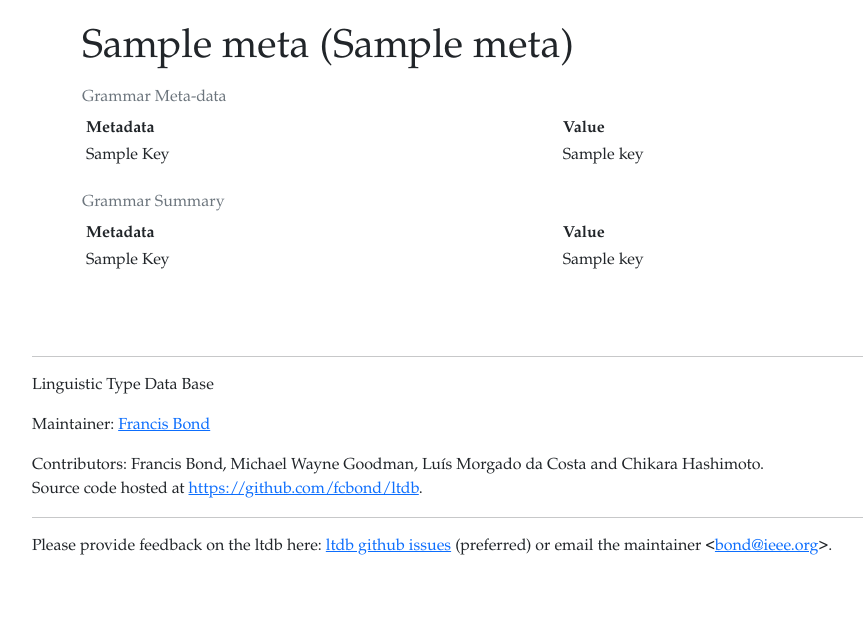
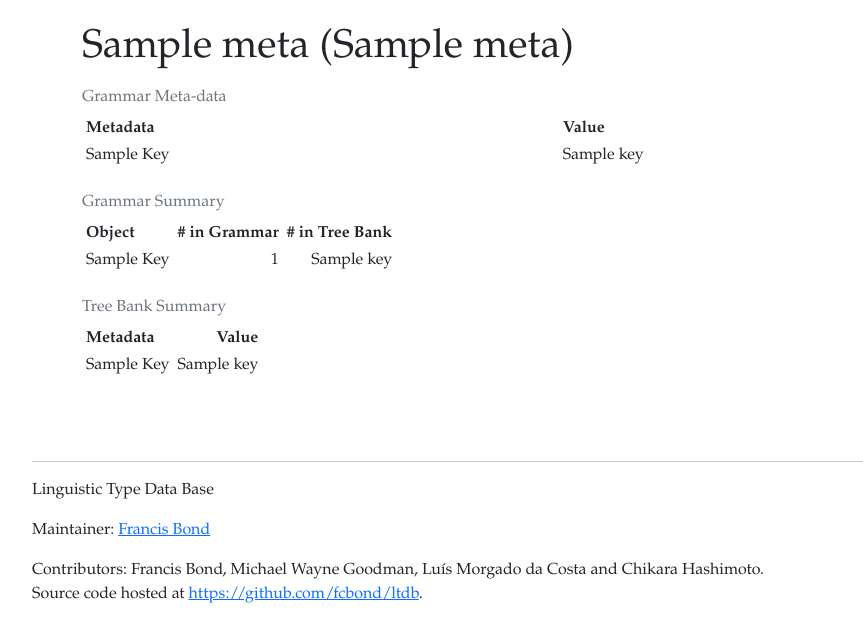
Before and after one commit to fcbond/ltdb, a Flask app: template web/templates/grammar.html in a window 1280 px wide. Shown: the part 76-695 px from the top of the page, without its empty margins (88-951 px from the left). Before the commit the page ends 631 px from the top, so only its background shows below. Run offline with Flask 3, Linux system fonts and the light colour scheme; the template is opened without the code that fills it: most values are stand-ins (such as "Sample title", 1, 10 or a date in 2020); some libraries are stand-ins or nearby versions.

Commit message:
add summary of corpus

```diff
--- a/scripts/gold2db.py
+++ b/scripts/gold2db.py
@@ -7,6 +7,11 @@ import json
 import warnings
 
 def extract_span(terminal):
+    """
+    Try to get the start and end of the construction
+    """
+    if not terminal.tokens:
+        return None
     str_tok = terminal.tokens[0][1]
     from_match = re.search(r'\+FROM\s+\\"(\d+)\\"', str_tok)
     to_match = re.search(r'\+TO\s+\\"(\d+)\\"', str_tok)
--- a/web/routes.py
+++ b/web/routes.py
@@ -7,7 +7,8 @@ import pathlib
 import sqlite3, os
 
 
-from .db import get_db, get_md, get_summary, \
+from .db import get_db, get_md, \
+    get_summary, get_tb_summary, \
     get_rules, get_ltypes, \
     get_type, get_lxids, get_wrds_by_lexids, \
     get_phenomena_by_lexids, get_sents, get_gold, \
@@ -53,7 +54,6 @@ def home():
         grm =  session.get('grm', None)
     )
 
-
 @app.route("/grammar.html")
 def grammar():
     """show the grammar page"""
@@ -61,12 +61,14 @@ def grammar():
     conn = get_db(current_directory, grm)
     md = get_md(conn)
     summ = get_summary(conn)
+    tsumm = get_tb_summary(conn)
     return render_template(
         f"grammar.html",
         title=md['GRAMMAR_NAME'],
         meta=md,
         grm=grm,
         summ=summ,
+        tsumm=tsumm,
     )
 
 @app.route("/rules.html")
--- a/web/templates/grammar.html
+++ b/web/templates/grammar.html
@@ -32,18 +32,58 @@
  </table>
 
 
- <table class="table table-hover table-borderless table-sm caption-top">
+ <table class="table table-hover table-borderless table-sm caption-top w-auto">
     <caption>Grammar Summary</caption>
     <thead class="thead-light">
     <tr>
-      <th>Metadata</th> <th>Value</th>
+      <th>Object</th>
+      <th class="text-end"># in Grammar</th>
+      <th class="text-end"># in Tree Bank</th>
     </tr>
     </thead>
     <tbody>
       {%- for key in summ %}
       <tr>
 	<td>{{key.title().replace('_', ' ')}}</td>
-	<td>{{summ[key]}}</td>
+        <td class="text-end">
+          {% if summ[key][0] is number %}
+            {{ "{:,}".format(summ[key][0]) }}
+          {% else %}
+            {{ summ[key][0] }}
+          {% endif %}
+        </td>
+	 <td class="text-end">
+          {% if summ[key][1] is number %}
+            {{ "{:,}".format(summ[key][1]) }}
+          {% else %}
+            {{ summ[key][1] }}
+          {% endif %}
+        </td>
+      </tr>
+      {% endfor %}
+        </tbody>
+    </table>
+
+ <table class="table table-hover table-borderless table-sm caption-top w-auto">
+    <caption>Tree Bank Summary</caption>
+    <thead class="thead-light">
+    <tr>
+      <th>Metadata</th>
+      <th class="text-end">Value</th>
+    </tr>
+    </thead>
+    <tbody>
+      {%- for key in tsumm %}
+      <tr>
+	<td>{{key.title().replace('_', ' ')}}</td>
+        <td class="text-end">
+          {% if tsumm[key] is number %}
+            {{ "{:,}".format(tsumm[key]) }}
+          {% else %}
+            {{ tsumm[key] }}
+          {% endif %}
+        </td>
+
       </tr>
       {% endfor %}
         </tbody>
```
Also changed, not shown: web/db.py (+40 -5 lines).
